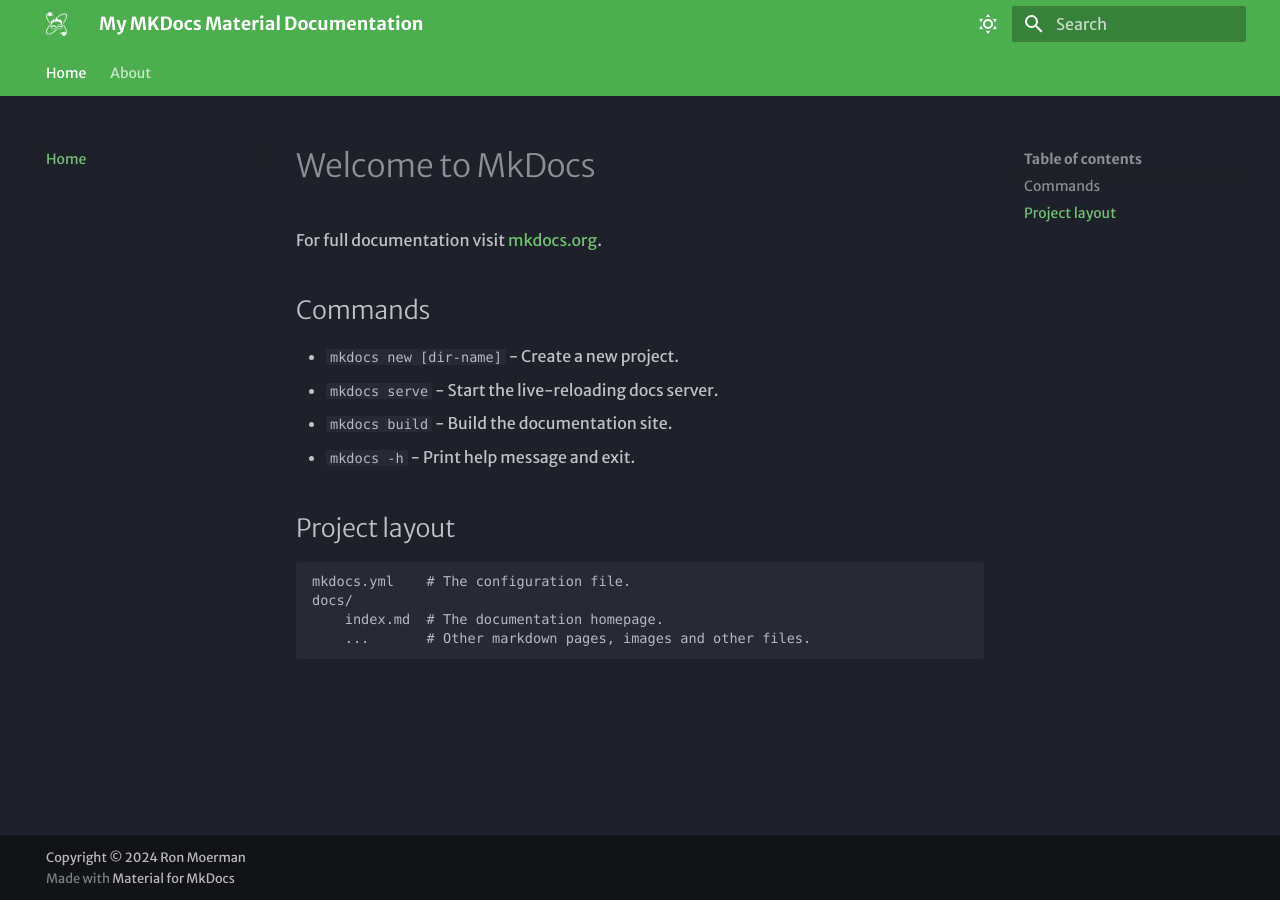
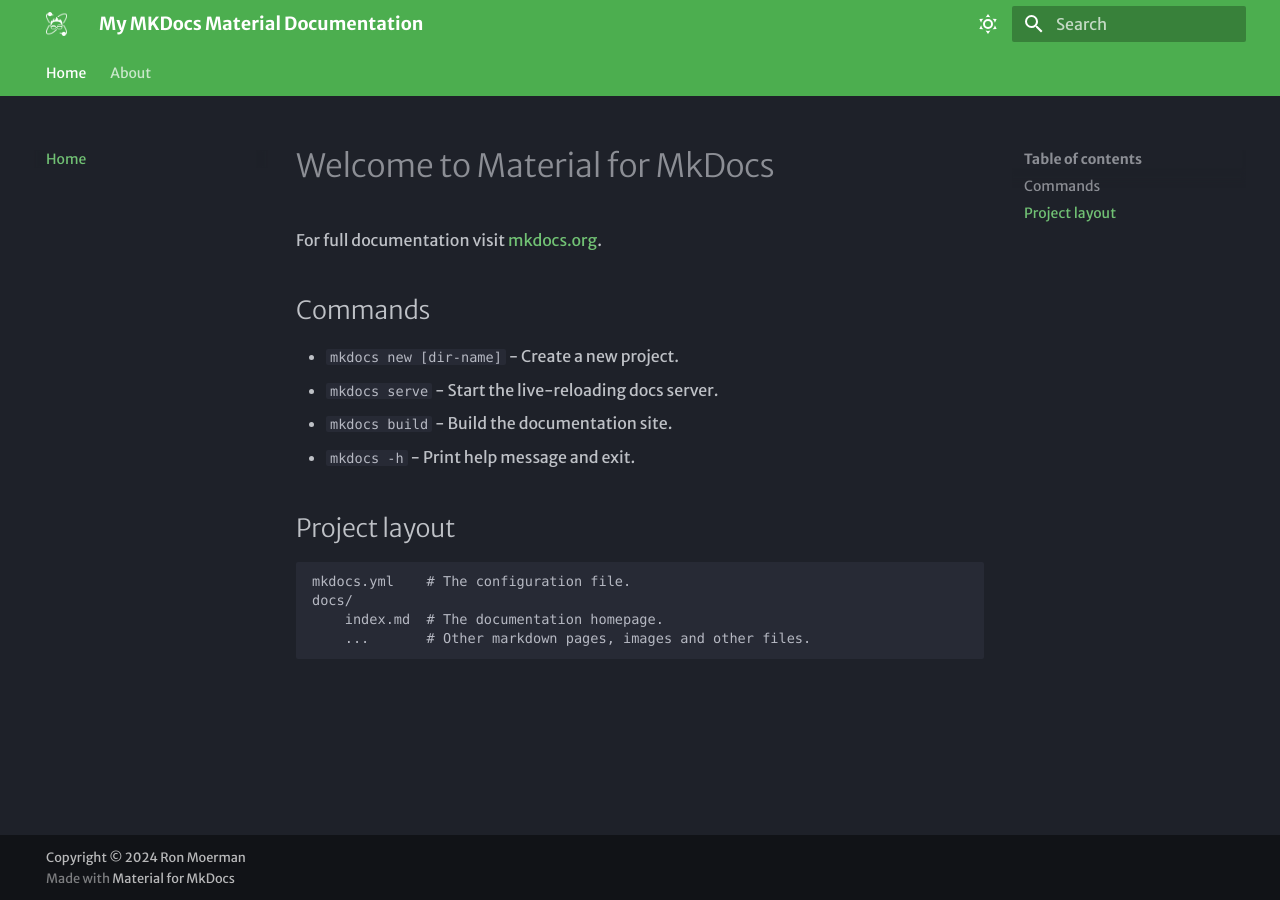
Before and after one commit to crazyelectron-io/mkdocs-retro-computing, an MkDocs documentation site: the page built from docs/index.md, in a window 1280 px wide. Built offline with MkDocs 1.6.1 and Material for MkDocs 9.7.7, drawn with Linux system fonts in a browser that asks for light colours; some web fonts are replaced.

Commit message:
Update homepage
Signed-off-by: Ron Moerman <ron@crazyelectron.io>

```diff
--- a/docs/index.md
+++ b/docs/index.md
@@ -1,4 +1,4 @@
-# Welcome to MkDocs
+# Welcome to Material for MkDocs
 
 For full documentation visit [mkdocs.org](https://www.mkdocs.org).
 
```
